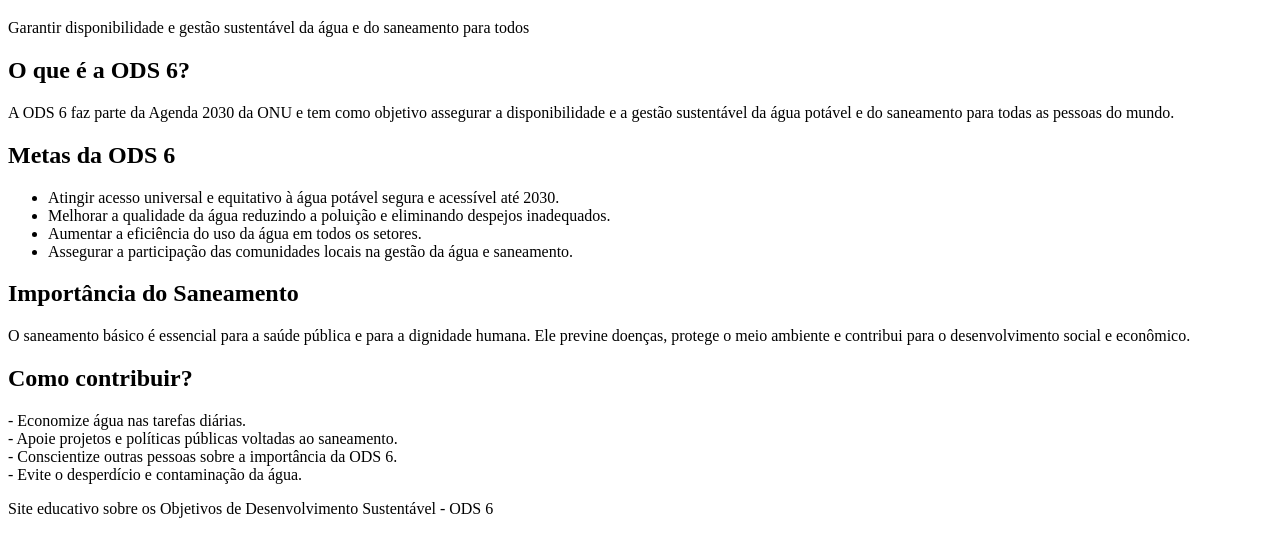
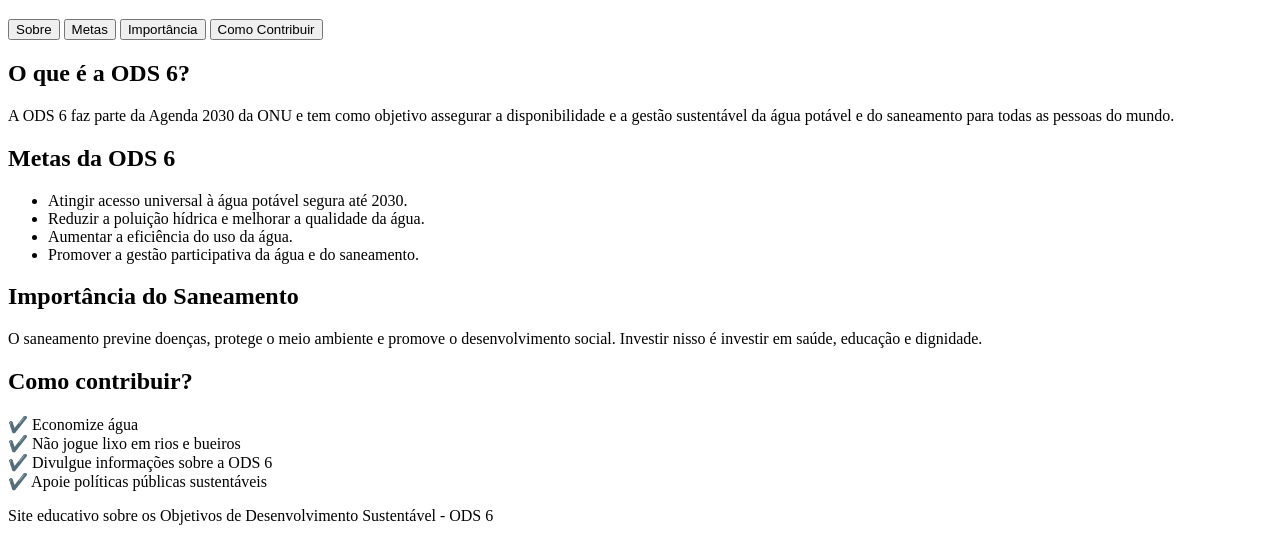
Before and after one commit to arthursostenes/ODS-6-gua-Pot-vel-e-Saneamento, a plain HTML site: page index.html in a window 1280 px wide. Shown: the part 61-620 px from the top of the page. Drawn offline with Linux system fonts and the light colour scheme.

Commit message:
Update index.html

```diff
--- a/index.html
+++ b/index.html
@@ -10,11 +10,16 @@
 
   <header>
     <h1>ODS 6 – Água Potável e Saneamento</h1>
-    <p>Garantir disponibilidade e gestão sustentável da água e do saneamento para todos</p>
+    <nav>
+      <button onclick="scrollToSection('sobre')">Sobre</button>
+      <button onclick="scrollToSection('metas')">Metas</button>
+      <button onclick="scrollToSection('importancia')">Importância</button>
+      <button onclick="scrollToSection('como')">Como Contribuir</button>
+    </nav>
   </header>
 
   <main>
-    <section>
+    <section id="sobre">
       <h2>O que é a ODS 6?</h2>
       <p>
         A ODS 6 faz parte da Agenda 2030 da ONU e tem como objetivo assegurar a disponibilidade
@@ -22,31 +27,31 @@
       </p>
     </section>
 
-    <section>
+    <section id="metas">
       <h2>Metas da ODS 6</h2>
       <ul>
-        <li>Atingir acesso universal e equitativo à água potável segura e acessível até 2030.</li>
-        <li>Melhorar a qualidade da água reduzindo a poluição e eliminando despejos inadequados.</li>
-        <li>Aumentar a eficiência do uso da água em todos os setores.</li>
-        <li>Assegurar a participação das comunidades locais na gestão da água e saneamento.</li>
+        <li>Atingir acesso universal à água potável segura até 2030.</li>
+        <li>Reduzir a poluição hídrica e melhorar a qualidade da água.</li>
+        <li>Aumentar a eficiência do uso da água.</li>
+        <li>Promover a gestão participativa da água e do saneamento.</li>
       </ul>
     </section>
 
-    <section>
+    <section id="importancia">
       <h2>Importância do Saneamento</h2>
       <p>
-        O saneamento básico é essencial para a saúde pública e para a dignidade humana.
-        Ele previne doenças, protege o meio ambiente e contribui para o desenvolvimento social e econômico.
+        O saneamento previne doenças, protege o meio ambiente e promove o desenvolvimento social.
+        Investir nisso é investir em saúde, educação e dignidade.
       </p>
     </section>
 
-    <section>
+    <section id="como">
       <h2>Como contribuir?</h2>
       <p>
-        - Economize água nas tarefas diárias.<br>
-        - Apoie projetos e políticas públicas voltadas ao saneamento.<br>
-        - Conscientize outras pessoas sobre a importância da ODS 6.<br>
-        - Evite o desperdício e contaminação da água.
+        ✔️ Economize água<br>
+        ✔️ Não jogue lixo em rios e bueiros<br>
+        ✔️ Divulgue informações sobre a ODS 6<br>
+        ✔️ Apoie políticas públicas sustentáveis
       </p>
     </section>
   </main>
@@ -55,8 +60,7 @@
     <p>Site educativo sobre os Objetivos de Desenvolvimento Sustentável - ODS 6</p>
   </footer>
 
-  <!-- Botão de Voltar ao Topo -->
-  <button id="btnTopo" title="Voltar ao topo">↑ Topo</button>
+  <button id="btnTopo" title="Voltar ao topo">↑</button>
 
   <script src="script.js"></script>
 </body>
```
